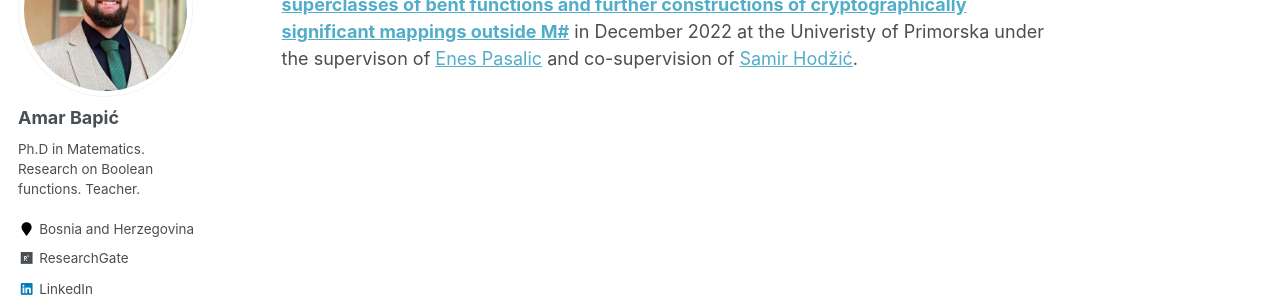
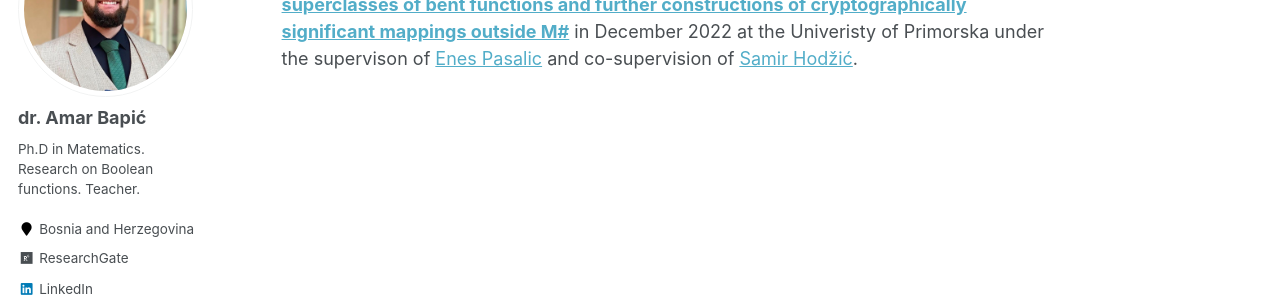
Before and after one commit to abapic94/abapic94.github.io, a Jekyll site: the page built from _pages/about.md, in a window 1280 px wide. Shown: the part 196-496 px from the top of the page. Built offline with Jekyll 4.4.1, drawn with Linux system fonts in a browser that asks for light colours; some web fonts are replaced.

```diff
--- a/_config.yml
+++ b/_config.yml
@@ -80,7 +80,7 @@ analytics:
 
 # Site Author
 author:
-  name             : "Amar Bapić"
+  name             : "dr. Amar Bapić"
   avatar           : "profile.jpg"
   bio              : "Ph.D in Matematics. Research on Boolean functions. Teacher."
   location         : "Bosnia and Herzegovina"
```
